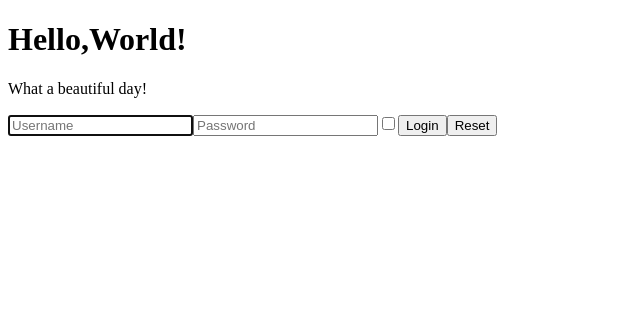
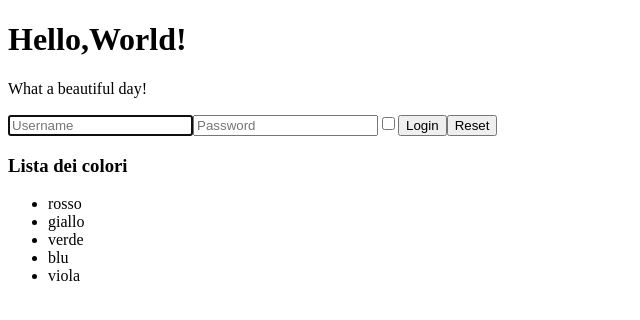
Before and after one commit to CeciliaFabiole/REACT, a React (Create React App) app in the folder react-complete-exercises/: page / in a window 1280 px wide. Shown: the top 320 px of the page, without its empty margins (0-640 px from the left). Built offline with nearby package versions, Linux system fonts and the light colour scheme.

Commit message:
feat:add lists-01

```diff
--- a/react-complete-exercises/src/App.js
+++ b/react-complete-exercises/src/App.js
@@ -1,10 +1,6 @@
 import React from "react";
+import { Colors } from "./Colors";
 import { Hello } from './Hello'
-// import { Counter } from "./Counter";
-// import { ClickCounter } from "./ClickCounter";
-// import { ClickTracker } from "./ClickTracker";
-// import { InteractiveWelcome } from "./InteractiveWelcome";
-// import { Login } from "./Login";
 import { UncontrolledLogin } from "./UncontrolledLogin";
 
 //CLASS COMPONENT
@@ -21,24 +17,13 @@ import { UncontrolledLogin } from "./UncontrolledLogin";
 // }
 
 //FUNCTION COMPONENT
+let colorsList = ['rosso', 'giallo', 'verde', 'blu', 'viola']
 export function App(){
-    //per il FUNCTION COMPONENT
-    // function onLogin(data){
-    //     console.log('delle info sono state inviate: ' + data.username, data.password, data.remember)
-    // }
-    //per il CLASS COMPONENT
-    // function onLogin(state){
-    //     console.log('delle info sono state inviate: ' + state.username, state.password, state.remember)
-    // }
     return(
         <div>
             <Hello/>
-            {/* <Counter initialValue={0} incrementInterval={1} incrementAmount={1000}/> */}
-            {/* <ClickCounter/> */}
-            {/* <ClickTracker/> */}
-            {/* <InteractiveWelcome/> */}
-            {/* <Login login={(data)=>onLogin(data)}/> */}
             <UncontrolledLogin/>
+            <Colors items={colorsList}/>
         </div>
     )
 }
--- /dev/null
+++ b/react-complete-exercises/src/Colors.js
@@ -0,0 +1,10 @@
+import React from "react";
+
+export function Colors({items}){
+    return(
+        <div>
+            <h3>Lista dei colori</h3>
+            <ul>{items.map((item, index) => <li key={index}>{item}</li>)}</ul>
+        </div>
+    )
+}
```
Also changed, not shown: 1 other file (tests, documents, lock files or other folders).
